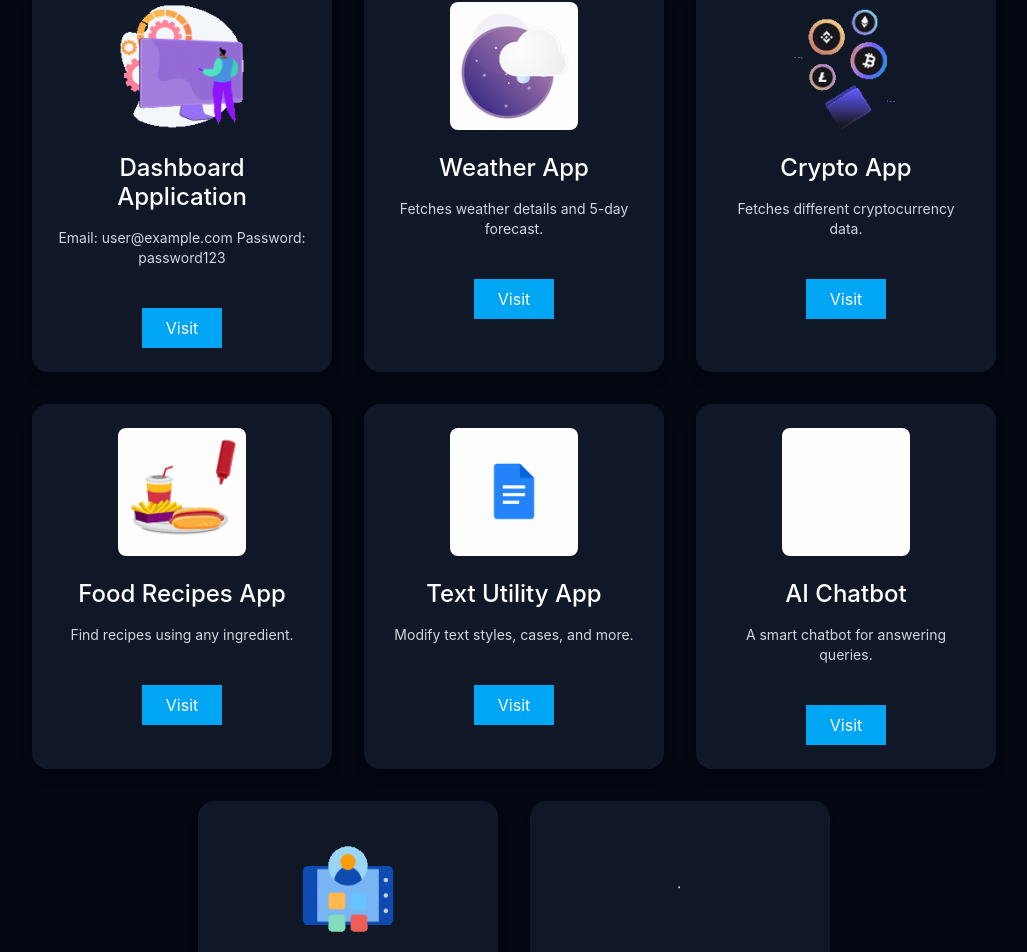
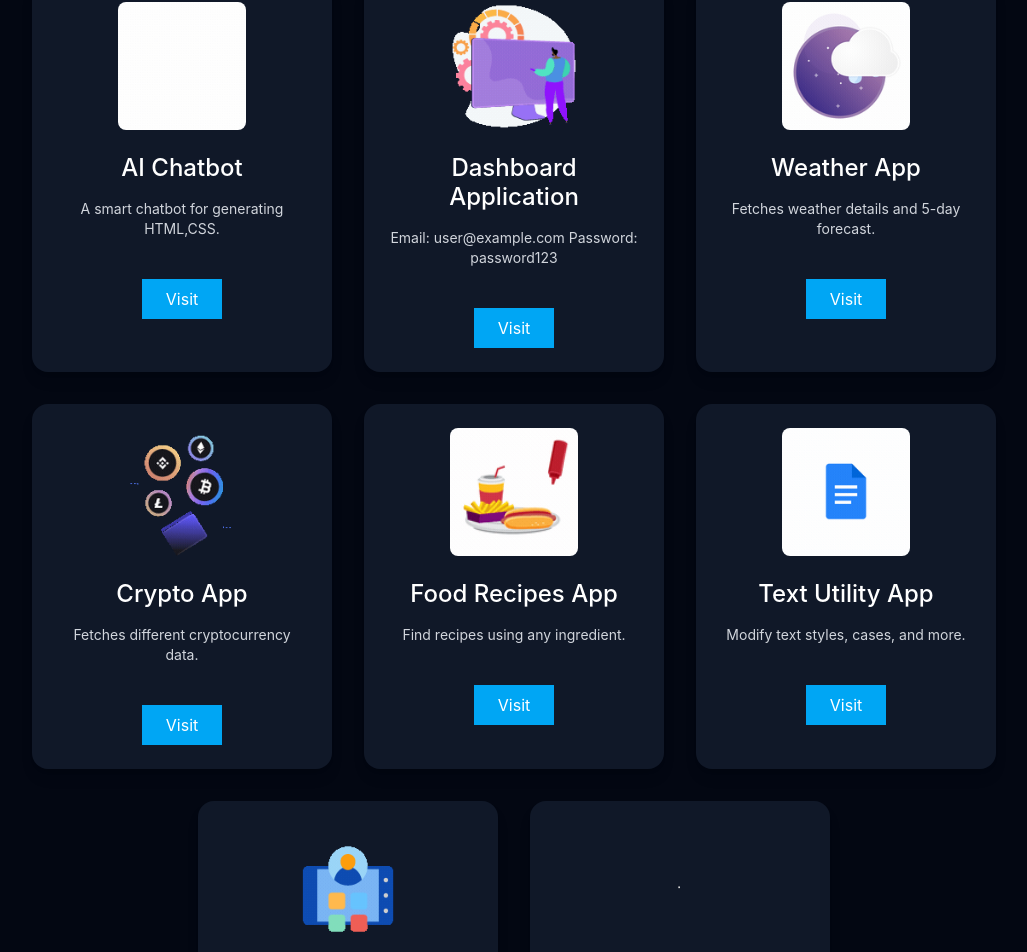
Before and after one commit to 1997MohitAgarwal/Portfolio, a React (Vite) app: page / in a window 1280 px wide. Shown: the part 2446-3398 px from the top of the page, without its empty margins (126-1153 px from the left). Built offline with nearby package versions, Linux system fonts and the light colour scheme.

Commit message:
fixes in project

```diff
--- a/src/components/Projects.jsx
+++ b/src/components/Projects.jsx
@@ -2,6 +2,12 @@ import React from "react";
 
 export default function Projects() {
   const projects = [
+    {
+      img: "/assets/images/Chatbot.gif",
+      title: "AI Chatbot",
+      description: "A smart chatbot for generating HTML,CSS.",
+      link: "https://chatbot-mvp.vercel.app/",
+    },
     {
       img: "/assets/images/dashboard.gif",
       title: "Dashboard Application",
@@ -31,12 +37,6 @@ export default function Projects() {
       title: "Text Utility App",
       description: "Modify text styles, cases, and more.",
       link: "https://text-utility-pi.vercel.app/",
-    },
-    {
-      img: "/assets/images/Chatbot.gif",
-      title: "AI Chatbot",
-      description: "A smart chatbot for answering queries.",
-      link: "https://chat-ai-nu-flame.vercel.app/",
     },
     // {
     //   img: "/assets/images/news.gif",
```
